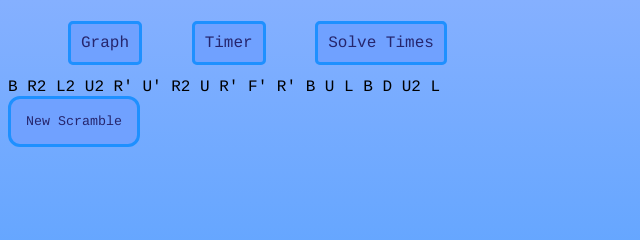
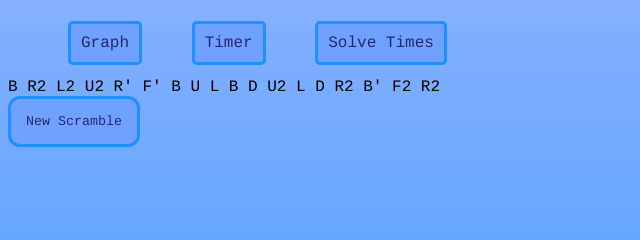
Before and after one commit to Effie330/Cube-Timer, an Electron app: page timerTab.html in a window 1400 px wide. Both pictures are taken after a click on the button "New Scramble". Shown: the top 240 px of the page, 0-640 px from the left. Drawn offline with Linux system fonts and the light colour scheme.

Commit message:
fixed R L R scramble bug

```diff
--- a/cube timer todo.txt
+++ b/cube timer todo.txt
@@ -8,4 +8,5 @@
 -logo and wording for which event
 -drop down to select event
 -Track PBs, show in stats tab
--fix R L R type scramble moves
+
+-once design set, change github pics
--- a/timerTab.html
+++ b/timerTab.html
@@ -44,7 +44,7 @@
         //Setting the scramble length from 15-20
         let randomScrambleLength = Math.floor(Math.random() * 5)+15;
 
-        let lastMove = -13;
+        let lastMove = -13, twoMovesAgo = -13;
         let duplicateCorrection = 0;
         for(let i=0; i<randomScrambleLength+duplicateCorrection; i++) {
 
@@ -52,8 +52,7 @@
           let tempScrambleMoveInt = Math.floor(Math.random()*17);
 
           //checking if the current random move chosen is the same face as the last move
-          if(Math.floor(tempScrambleMoveInt/3)  == lastMove) {
-            console.log("Next move would've been: " + tempScrambleMoveInt);
+          if(Math.floor(tempScrambleMoveInt/3)  == lastMove || (Math.floor(tempScrambleMoveInt/3)  == twoMovesAgo)) {
             tempScrambleMoveInt = 20;
             duplicateCorrection  += 1;
           }
@@ -61,78 +60,110 @@
           //Switch case for each move then adding that move to the scramble string
           switch (tempScrambleMoveInt){
             case 0:
-              scramble = scramble + " U'";
+              scramble = scramble + "U' ";
+              twoMovesAgo  = lastMove;
               lastMove = 0;
             break;
 
             case 1:
-              scramble = scramble + " U";
+              scramble = scramble + "U ";
+              twoMovesAgo  = lastMove;
               lastMove = 0;
             break;
 
             case 2:
-              scramble = scramble + " U2";
+              scramble = scramble + "U2 ";
+              twoMovesAgo  = lastMove;
               lastMove = 0;
             break;
 
             case 3:
-              scramble = scramble + " B'";
+              scramble = scramble + "B' ";
+              twoMovesAgo  = lastMove;
               lastMove = 1;
             break;
 
-            case 4: scramble = scramble + " B";
+            case 4:
+              scramble = scramble + "B ";
+              twoMovesAgo  = lastMove;
               lastMove = 1;
             break;
 
-            case 5: scramble = scramble + " B2";
+            case 5:
+              scramble = scramble + "B2 ";
+              twoMovesAgo  = lastMove;
               lastMove = 1;
             break;
 
-            case 6: scramble = scramble + " F'";
+            case 6:
+              scramble = scramble + "F' ";
+              twoMovesAgo  = lastMove;
               lastMove = 2;
             break;
 
-            case 7: scramble = scramble + " F";
+            case 7:
+              scramble = scramble + "F ";
+              twoMovesAgo  = lastMove;
               lastMove = 2;
             break;
 
-            case 8: scramble = scramble + " F2";
+            case 8:
+              scramble = scramble + "F2 ";
+              twoMovesAgo  = lastMove;
               lastMove = 2;
             break;
 
-            case 9: scramble = scramble + " L'";
+            case 9:
+              scramble = scramble + "L' ";
+              twoMovesAgo  = lastMove;
               lastMove = 3;
             break;
 
-            case 10: scramble = scramble + " L";
+            case 10:
+              scramble = scramble + "L ";
+              twoMovesAgo  = lastMove;
               lastMove = 3;
             break;
 
-            case 11: scramble = scramble + " L2";
+            case 11:
+              scramble = scramble + "L2 ";
+              twoMovesAgo  = lastMove;
               lastMove = 3;
             break;
 
-            case 12: scramble = scramble + " R'";
+            case 12:
+              scramble = scramble + "R' ";
+              twoMovesAgo  = lastMove;
               lastMove = 4;
             break;
 
-            case 13: scramble = scramble + " R";
+            case 13:
+              scramble = scramble + "R ";
+              twoMovesAgo  = lastMove;
               lastMove = 4;
             break;
 
-            case 14: scramble = scramble + " R2";
+            case 14:
+              scramble = scramble + "R2 ";
+              twoMovesAgo  = lastMove;
               lastMove = 4;
             break;
 
-            case 15: scramble = scramble + " D'";
+            case 15:
+              scramble = scramble + "D' ";
+              twoMovesAgo  = lastMove;
               lastMove = 5;
             break;
 
-            case 16: scramble = scramble + " D";
+            case 16:
+              scramble = scramble + "D ";
+              twoMovesAgo  = lastMove;
               lastMove = 5;
             break;
 
-            case 17: scramble = scramble + " D2";
+            case 17:
+              scramble = scramble + "D2 ";
+              twoMovesAgo  = lastMove;
               lastMove = 5;
             break;
           }
```
